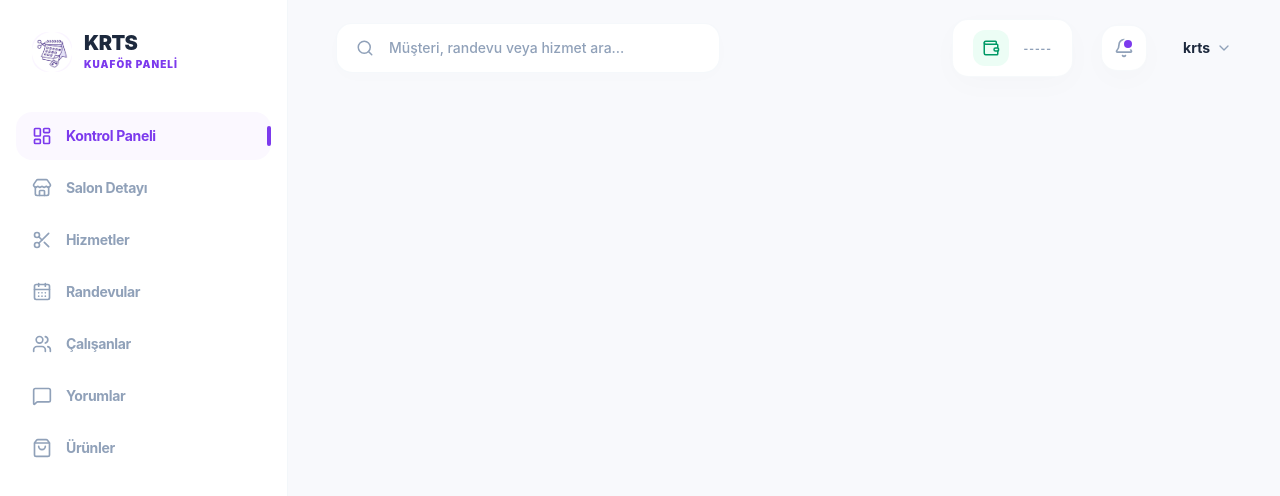
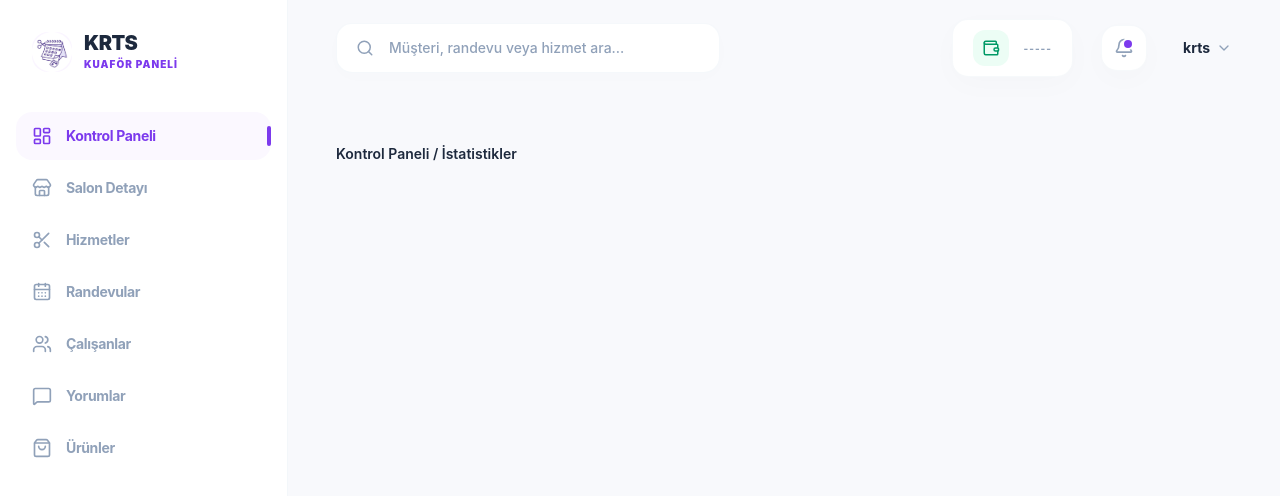
Before and after one commit to Sudenaz-Yuvcal/krts, a React (Vite) app: page / in a window 1280 px wide. Shown: the top 496 px of the page. Built offline with nearby package versions, Linux system fonts and the light colour scheme.

Commit message:
chore: save local changes before merge

```diff
--- a/src/App.tsx
+++ b/src/App.tsx
@@ -1,17 +1,60 @@
-import { useState } from 'react';
-import { Sidebar } from './components/layout/Sidebar';
-import { Header } from './components/layout/Header';
+import { useState } from "react";
+import { Sidebar } from "./components/layout/Sidebar";
+import { Header } from "./components/layout/Header";
+import { SalonDetails } from "./pages/HairdresserPanel/SalonDetails";
+import { Staff } from "./pages/HairdresserPanel/Emloyees";
+import { Reviews } from "./pages/HairdresserPanel/Reviews";
 
 export default function App() {
-  const [activeTab, setActiveTab] = useState<string>('dashboard');
+  const [activeTab, setActiveTab] = useState<string>("dashboard");
 
+  const renderContent = () => {
+    switch (activeTab) {
+      case "dashboard":
+        return (
+          <div className="p-6 text-sm font-semibold">
+            Kontrol Paneli / İstatistikler
+          </div>
+        );
+
+      case "salon":
+        return <SalonDetails />;
+
+      case "services":
+        return (
+          <div className="p-6 text-sm font-semibold">
+            Hizmetler ve Fiyat Listesi Yönetimi
+          </div>
+        );
+
+      case "appointments":
+        return <div className="p-6 text-sm font-semibold">Randevu Takvimi</div>;
+
+      case "staff":
+        return <Staff />;
+
+      case "reviews":
+        return <Reviews />;
+      case "sales":
+        return (
+          <div className="p-6 text-sm font-semibold">
+            Ürün Satış ve Stok Yönetimi
+          </div>
+        );
+
+      default:
+        return <div className="p-6 text-sm font-semibold">Kontrol Paneli</div>;
+    }
+  };
 
   return (
     <div className="min-h-screen bg-brand-base text-slate-800 flex w-full overflow-x-hidden font-sans antialiased">
       <Sidebar activeTab={activeTab} setActiveTab={setActiveTab} />
+
       <div className="flex-1 pl-72 flex flex-col min-h-screen w-full">
         <Header />
 
+        <main className="flex-1 w-full p-6">{renderContent()}</main>
       </div>
     </div>
   );
```
